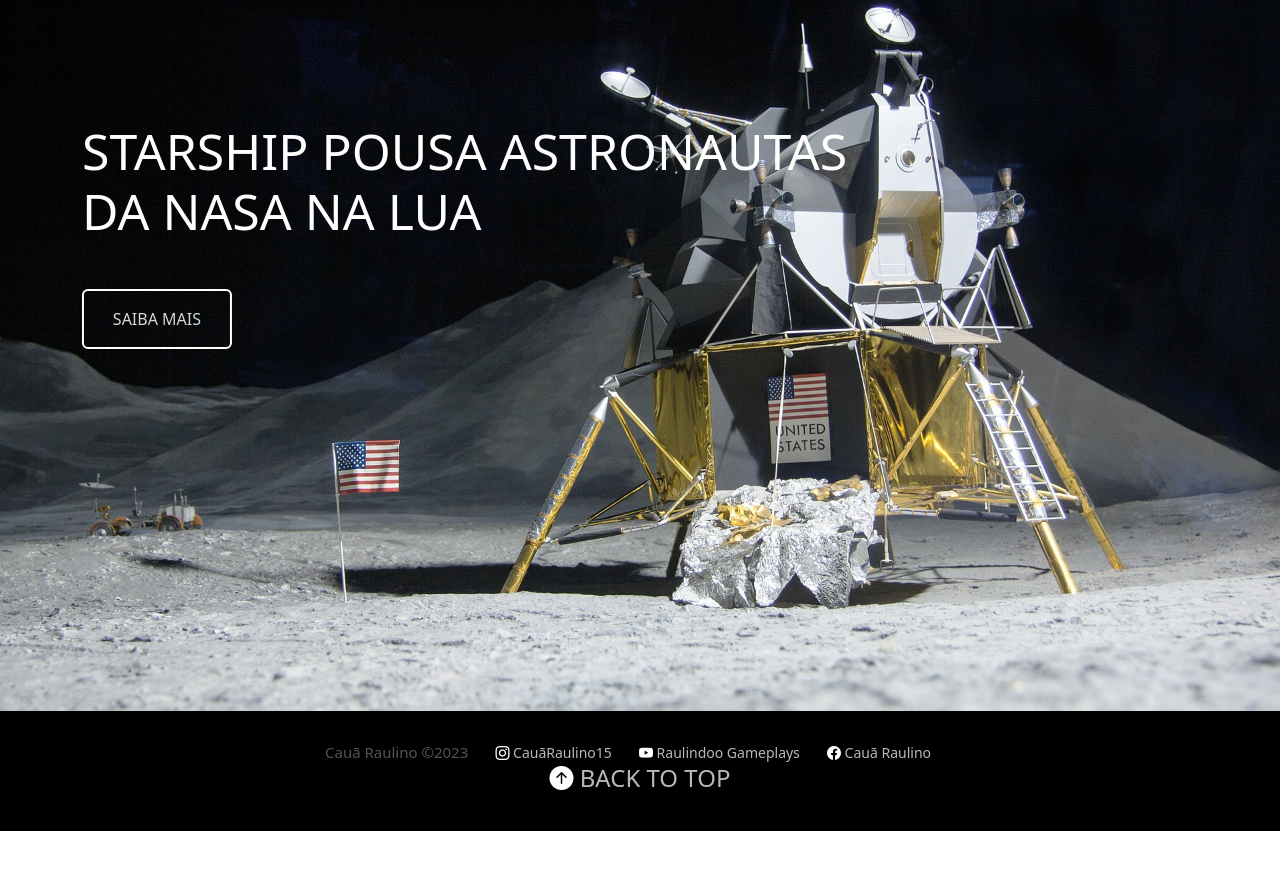
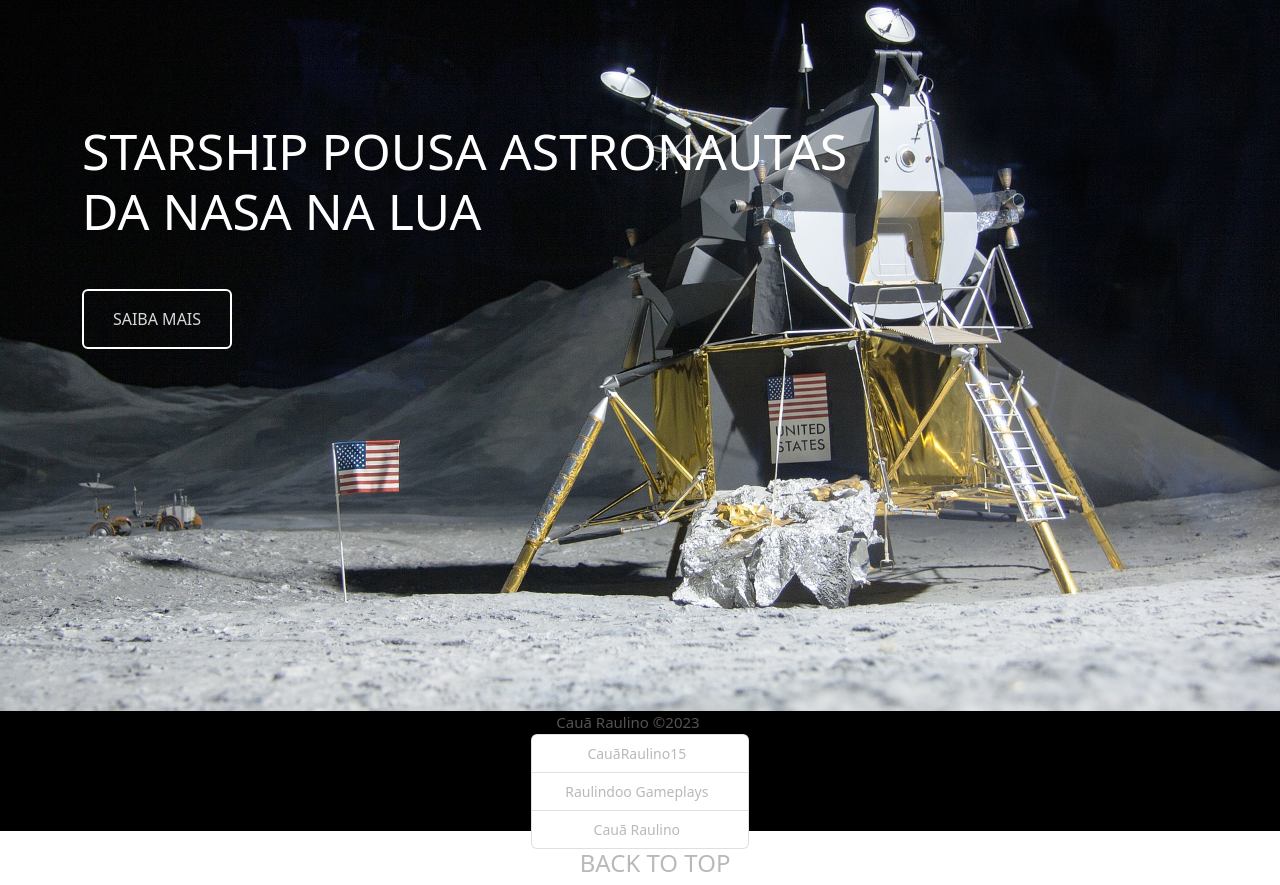
Before and after one commit to raulino20/SPACEE, a website: page index.html in a window 1280 px wide. Shown: the part 2489-3374 px from the top of the page. Before the commit the page ends 3320 px from the top, so only its background shows below. Drawn offline with nearby package versions, Linux system fonts and the light colour scheme.

Commit message:
Update index.html

```diff
--- a/index.html
+++ b/index.html
@@ -84,9 +84,14 @@
 <div class="container-fluid footer" >
    <div class="center">
      <span class="me-4 copy-OBC">Cauã Raulino &copy;2023</span>
-      <a href="https://www.instagram.com/cauaraulino.15/" target="_blank" class="me-4 mt-1"> <i class="bi bi-instagram"> </i> CauãRaulino15</a>
-      <a href="https://www.youtube.com/@raulindoogameplays8259" target="_blank" class="me-4 mt-1"> <i class="bi bi-youtube"> </i>Raulindoo Gameplays</a>
-      <a href="https://www.facebook.com/caua.raulino/" target="_blank" class="me-4 mt-1"> <i class="bi bi-facebook"> </i>Cauã Raulino </a>
+       <ul class="list-group">
+            <li class="list-group-item"> <a href="https://www.instagram.com/cauaraulino.15/" target="_blank" class="me-4 mt-1"> <i class="bi bi-instagram"> </i> CauãRaulino15</a> </li>
+            <li class="list-group-item"> <a href="https://www.youtube.com/@raulindoogameplays8259" target="_blank" class="me-4 mt-1"> <i class="bi bi-youtube"> </i>Raulindoo Gameplays</a> </li>
+            <li class="list-group-item"> <a href="https://www.facebook.com/caua.raulino/" target="_blank" class="me-4 mt-1"> <i class="bi bi-facebook"> </i>Cauã Raulino</a> </li>
+       </ul>
+
+
+
 
       <a href="#back"><h4><i class="bi bi-arrow-up-circle-fill"></i> BACK TO TOP</h4></a>
     </div>
```
